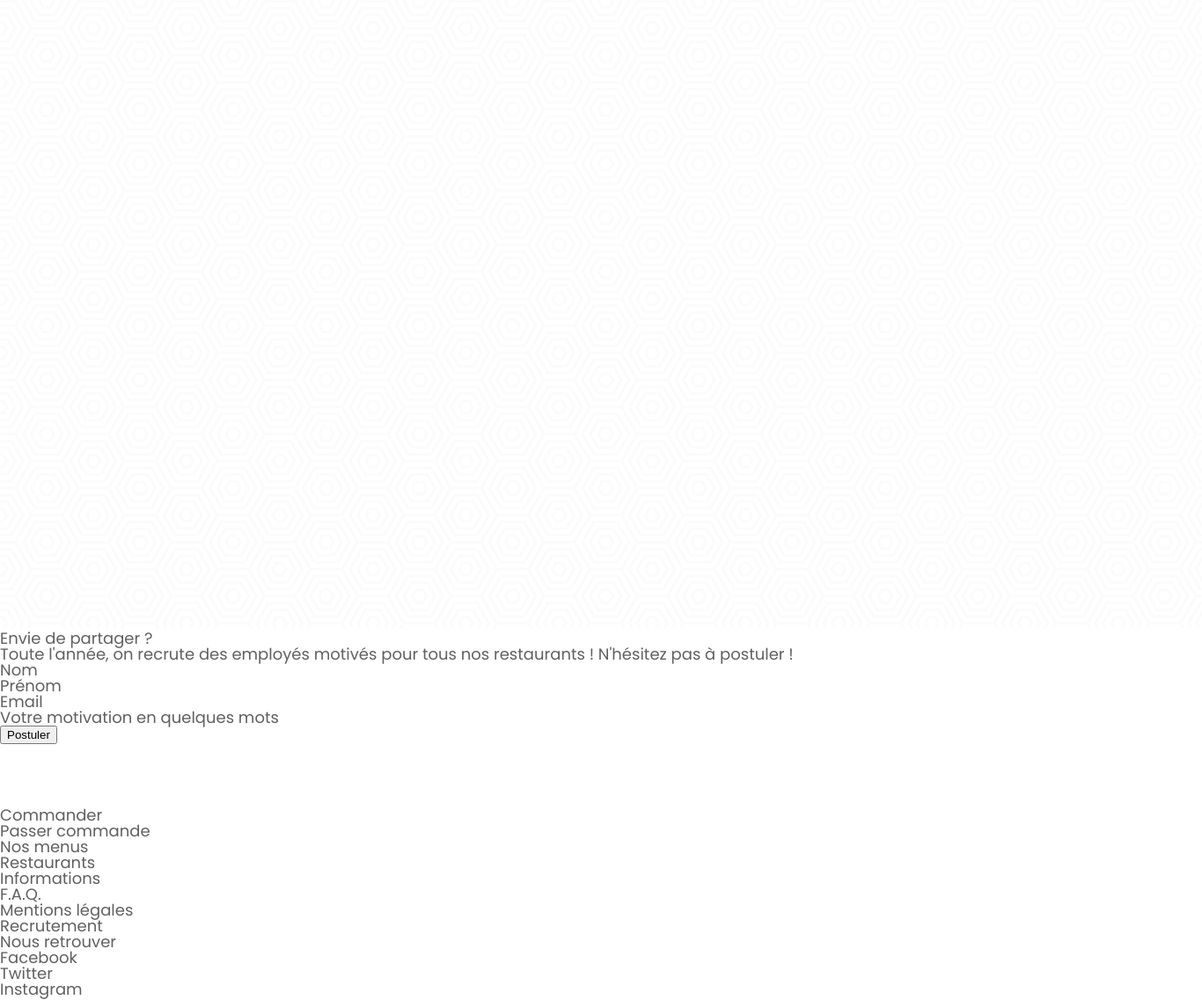
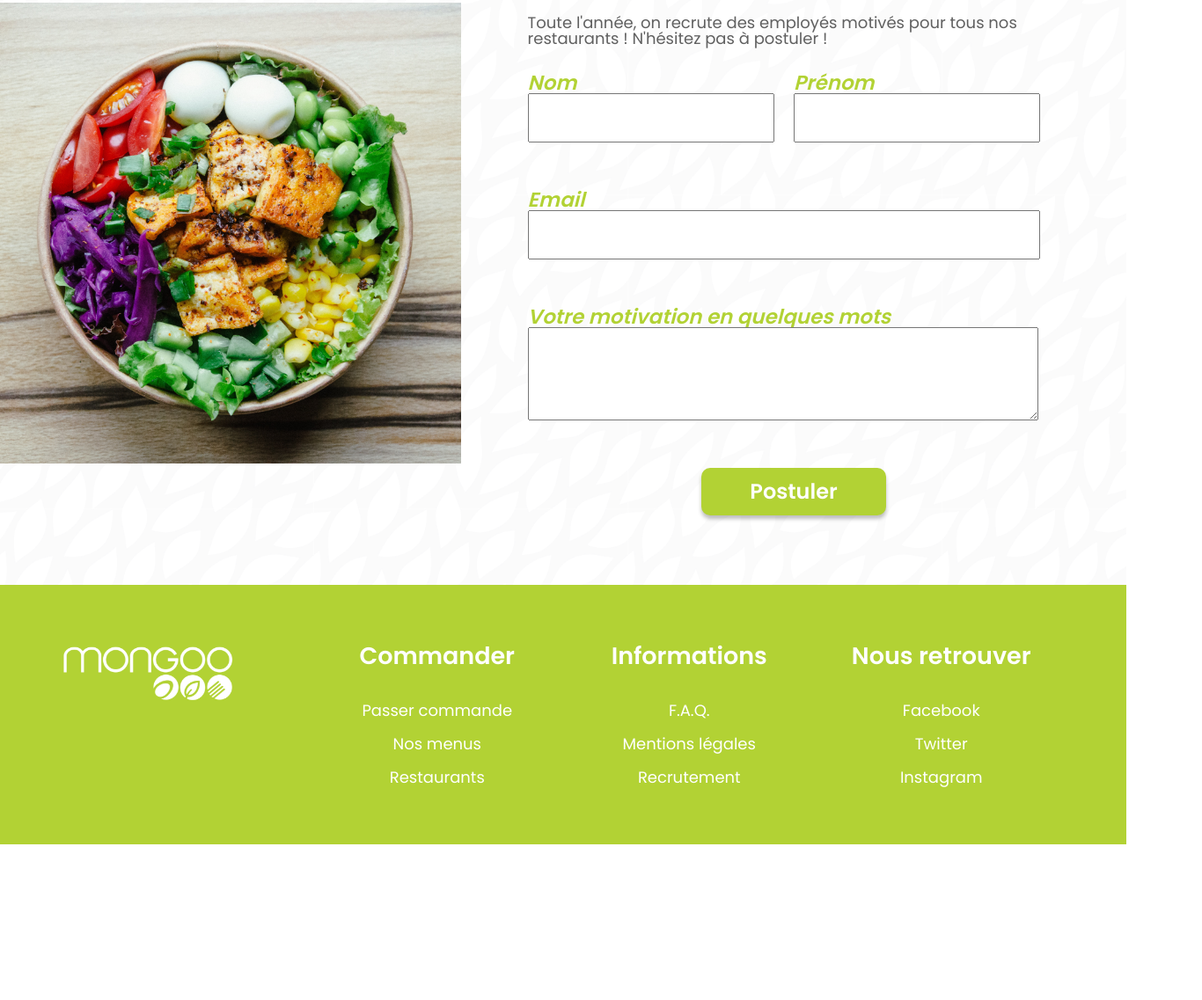
Before and after one commit to maxencevdg/integration-scss, a plain HTML site: page projet-final/src/index.html in a window 1280 px wide. Shown: the part 4055-5192 px from the top of the page at 88% size, 1366 px wide, since content can reach past the window. After the commit the page ends 5015 px from the top, so only its background shows below. Drawn offline with Linux system fonts and the light colour scheme.

Commit message:
ADD files

```diff
--- a/projet-final/src/index.html
+++ b/projet-final/src/index.html
@@ -248,7 +248,7 @@
 
     <div class="page6">
         <div class="image">
-            <img src="./images/pattern.png" alt="">
+            <img src="./images/anh-nguyen-_Uqj5BQb-mw-unsplash.png" alt="">
         </div>
 
         <div class="text">
@@ -259,35 +259,35 @@
                 <p>Toute l'année, on recrute des employés motivés pour tous nos restaurants !
                     N'hésitez pas à postuler !</p>
             </div>
-            <div class="formulaire">
-                <div class="zone">
-                    <div class="titre">
+            <form class="formulaire">
+                <div class="nom">
+                    <label class="titre">
                         <p>Nom</p>
-                    </div>
-                    <div class="text-ecrire"></div>
+                        <input type="text" class="text-ecrire" name="nom">
+                    </label>
                 </div>
-                <div class="zone">
-                    <div class="titre">
+                <div class="prenom">
+                    <label class="titre">
                         <p>Prénom</p>
-                    </div>
-                    <div class="text-ecrire"></div>
+                        <input type="text" class="text-ecrire" name="prenom">
+                    </label>
                 </div>
-                <div class="zone">
-                    <div class="titre">
+                <div class="email">
+                    <label class="titre">
                         <p>Email</p>
-                    </div>
-                    <div class="text-ecrire"></div>
+                        <input type="email" class="text-ecrire" name="email">
+                    </label>
                 </div>
-                <div class="zone">
-                    <div class="titre">
+                <div class="argument">
+                    <label class="titre">
                         <p>Votre motivation en quelques mots</p>
-                    </div>
-                    <div class="text-ecrire"></div>
+                        <textarea class="text-ecrire" name="motivation"></textarea>
+                    </label>
                 </div>
-            </div>
-            <div class="boutton">
-                <button>Postuler</button>
-            </div>
+                <div class="boutton">
+                    <input type="submit" value="Postuler">
+                </div>
+            </form>
         </div>
     </div>
 
--- a/projet-final/src/scss/main.scss
+++ b/projet-final/src/scss/main.scss
@@ -404,3 +404,112 @@ body {
         }
     }
 }
+
+
+
+.page6 {
+    display: flex;
+    width: 100%;
+    height: 100vh;
+    background-image: url('../images/61842.png');
+    background-repeat: repeat;
+    display: grid;
+    grid-template-columns: 1fr 1.5fr;
+
+    .image {
+        @include center-box;
+    }
+    .text {
+        width: 80%;
+        display: flex;
+        margin: auto;
+        flex-direction: column;
+        .titre {
+            font-size: 52px;
+            font-weight: $font-weight-semibold;
+            color: $color-primary;
+            margin-bottom: 50px;
+        }
+        .formulaire {
+            margin-top: 30px;
+            display: grid;
+            grid-template-columns: 1fr 1fr;
+            grid-template-rows: repeat(4, 1fr);
+
+            .titre {
+                font-size: 23px;
+                font-style: italic;
+                color: $color-primary;
+            }
+
+            input {
+                width: 90%;
+                height: 50px;
+            }
+
+            textarea {
+                width: 95%;
+                height: 100px;
+            }
+
+            .email {
+                grid-column: 1/3;
+                input {
+                    width: 95%;
+                }
+            }
+
+            .argument {
+                grid-column: 1/3;
+            }
+
+            .boutton {
+                grid-column: 1/3;
+                margin-left: auto;
+                margin-right: auto;
+
+                input {
+                    all: unset;
+                    text-decoration: none;
+                    margin-top: 50px;
+                    padding: 15px 55px 15px 55px;
+                    background-color: $color-primary;
+                    border-radius: 10px;
+                    color: $color-background;
+                    font-size: 24px;
+                    font-weight: $font-weight-semibold;
+                    box-shadow: 0px 4px 4px rgba(0, 0, 0, 0.25);
+                }
+            }
+
+        }
+
+    }
+}
+
+
+footer {
+    background-color: $color-primary;
+    color: $color-background;
+    display: grid;
+    grid-template-columns: repeat(4, 1fr);
+    padding: 67px;
+    text-align: center;
+
+
+    .logo {
+        width: 200px;
+        height: 69px;
+    }
+
+    .titre {
+        font-size: 27px;
+        font-weight: $font-weight-semibold;
+        margin-bottom: 40px;
+    }
+    .text {
+        font-size: 18px;
+        font-weight: $font-weight-normal;
+        margin-top: 20px;
+    }
+}
```
Also changed, not shown: projet-final/src/scss/main.css, 1 other file.
